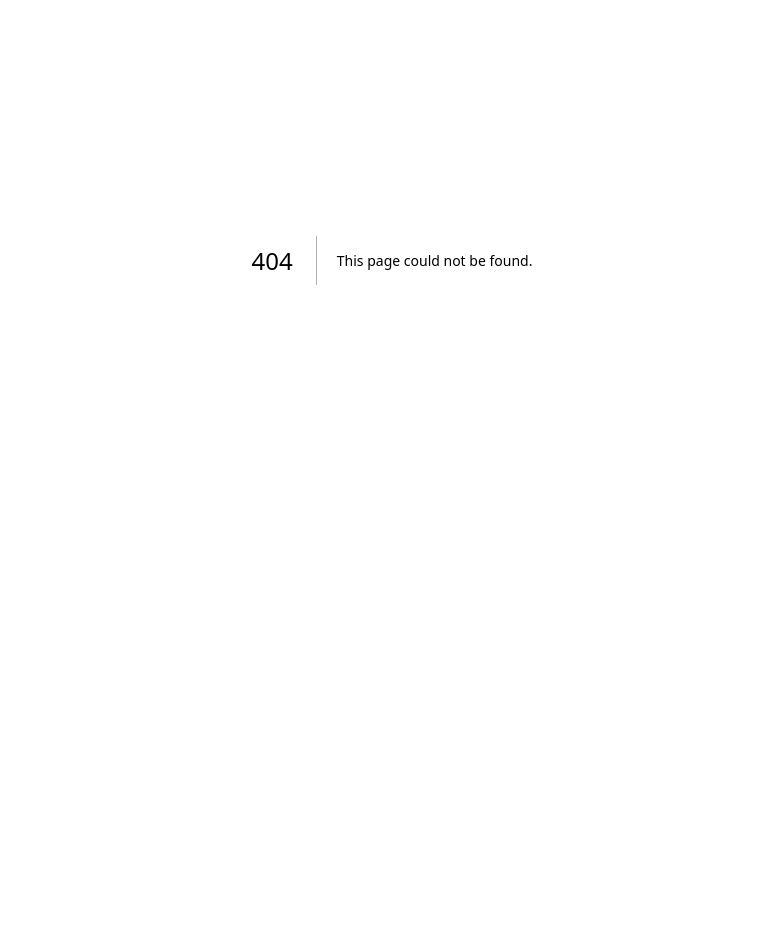
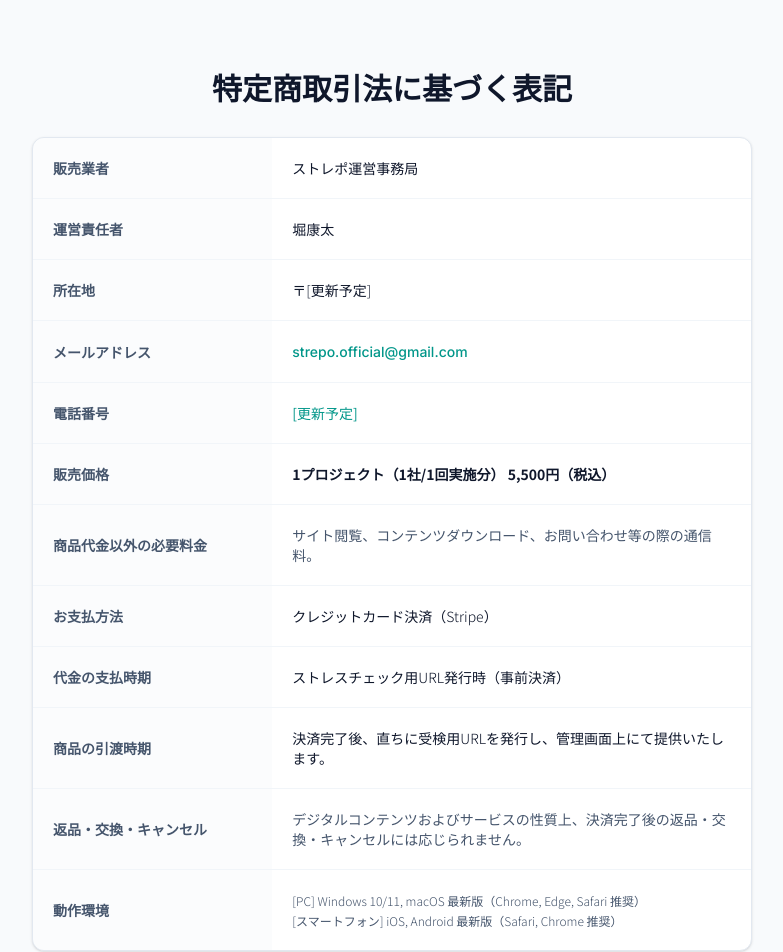
Before and after one commit to k-hori7/strepo, a Next.js app: page /legal in a window 1280 px wide. Before the commit this address had no page. Shown: the part 140-1092 px from the top of the page, without its empty margins (248-1031 px from the left). Before the commit the page ends 800 px from the top, so only its background shows below. Built offline with nearby package versions, Linux system fonts and the light colour scheme.

Commit message:
特定商取引法ページ

```diff
--- /dev/null
+++ b/src/app/legal/page.tsx
@@ -0,0 +1,24 @@
+import { Header } from "@/components/lp/Header";
+import { Footer } from "@/components/lp/Footer";
+import { LP_NAV_ITEMS_ABSOLUTE } from "@/constants/navigation";
+import { LegalNotice } from "@/components/features/LegalNotice";
+
+import type { Metadata } from "next";
+
+export const metadata: Metadata = {
+  title: "特定商取引法に基づく表記 | Stre-Po",
+  description:
+    "ストレポの特定商取引法に基づく表記。販売業者情報、返品ポリシー等を記載しています。",
+};
+
+export default function LegalPage() {
+  return (
+    <>
+      <Header navItems={LP_NAV_ITEMS_ABSOLUTE} />
+      <main>
+        <LegalNotice />
+      </main>
+      <Footer />
+    </>
+  );
+}
--- /dev/null
+++ b/src/components/features/LegalNotice.tsx
@@ -0,0 +1,112 @@
+import type { ReactNode } from "react";
+
+type LegalNoticeProps = {
+  className?: string;
+};
+
+type TableRow = {
+  label: string;
+  value: ReactNode;
+};
+
+const rows: TableRow[] = [
+  { label: "販売業者", value: "ストレポ運営事務局" },
+  { label: "運営責任者", value: "堀康太" },
+  { label: "所在地", value: "〒[更新予定]" },
+  {
+    label: "メールアドレス",
+    value: (
+      <span className="font-medium font-inter text-teal-600">
+        strepo.official@gmail.com
+      </span>
+    ),
+  },
+  {
+    label: "電話番号",
+    value: <span className="font-medium text-teal-600">[更新予定]</span>,
+  },
+  {
+    label: "販売価格",
+    value: (
+      <span className="font-bold">
+        1プロジェクト（1社/1回実施分） 5,500円（税込）
+      </span>
+    ),
+  },
+  {
+    label: "商品代金以外の必要料金",
+    value: (
+      <span className="text-slate-600">
+        サイト閲覧、コンテンツダウンロード、お問い合わせ等の際の通信料。
+      </span>
+    ),
+  },
+  { label: "お支払方法", value: "クレジットカード決済（Stripe）" },
+  {
+    label: "代金の支払時期",
+    value: "ストレスチェック用URL発行時（事前決済）",
+  },
+  {
+    label: "商品の引渡時期",
+    value:
+      "決済完了後、直ちに受検用URLを発行し、管理画面上にて提供いたします。",
+  },
+  {
+    label: "返品・交換・キャンセル",
+    value: (
+      <span className="text-slate-600">
+        デジタルコンテンツおよびサービスの性質上、決済完了後の返品・交換・キャンセルには応じられません。
+      </span>
+    ),
+  },
+  {
+    label: "動作環境",
+    value: (
+      <span className="text-xs text-slate-600">
+        [PC] Windows 10/11, macOS 最新版（Chrome, Edge, Safari 推奨）
+        <br />
+        [スマートフォン] iOS, Android 最新版（Safari, Chrome 推奨）
+      </span>
+    ),
+  },
+];
+
+export function LegalNotice({ className }: LegalNoticeProps) {
+  return (
+    <article className={`bg-slate-50 ${className ?? ""}`}>
+      <div className="max-w-[768px] mx-auto px-6 pt-32 pb-20 md:pt-36 md:pb-24">
+        <h1 className="text-3xl font-bold text-slate-900 text-center mb-8">
+          特定商取引法に基づく表記
+        </h1>
+
+        {/* テーブル */}
+        <div className="bg-white border border-slate-200 rounded-xl shadow-sm overflow-hidden">
+          <table className="w-full">
+            <tbody>
+              {rows.map((row, i) => (
+                <tr
+                  key={row.label}
+                  className={i > 0 ? "border-t border-slate-100" : ""}
+                >
+                  <td className="bg-slate-50/50 p-5 font-bold text-sm text-slate-600 align-middle w-1/3">
+                    {row.label}
+                  </td>
+                  <td className="p-5 font-light text-sm text-slate-900 align-middle">
+                    {row.value}
+                  </td>
+                </tr>
+              ))}
+            </tbody>
+          </table>
+        </div>
+
+        {/* 注意書き */}
+        <div className="bg-teal-600/5 border border-teal-600/10 rounded-xl p-6 mt-8">
+          <p className="text-xs font-light text-teal-600 leading-relaxed">
+            ※本ページの内容は、サービスの正式リリースおよび有料化に伴い、必要に応じて随時更新されます。現在はベータ版テスト期間中につき、実際の決済が発生しない場合がございます。
+          </p>
+        </div>
+      </div>
+    </article>
+  );
+}
```
Also changed, not shown: 2 other files (tests, documents, lock files or other folders).
